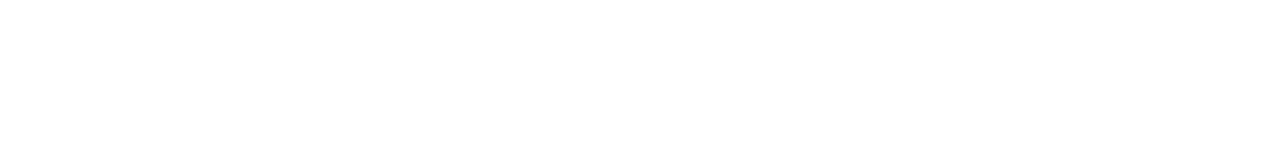
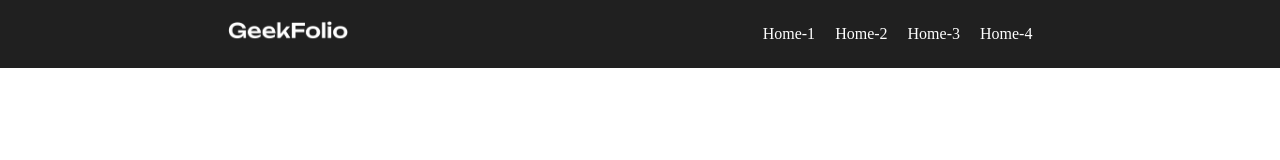
Before and after one commit to maruf318/digital-products, a plain HTML site: page index.html in a window 1280 px wide. Drawn offline with Linux system fonts and the light colour scheme.

Commit message:
added the navigator

```diff
--- a/index.html
+++ b/index.html
@@ -4,6 +4,25 @@
     <meta charset="UTF-8" />
     <meta name="viewport" content="width=device-width, initial-scale=1.0" />
     <title>Home</title>
+    <link rel="stylesheet" href="style.css" />
   </head>
-  <body></body>
+  <body>
+    <header>
+      <nav>
+        <div class="menu-container">
+          <div class="logo">
+            <img class="logo-photo" src="./logo/logo-light.png" alt="" />
+          </div>
+          <div class="menus">
+            <li class="item">Home-1</li>
+            <li class="item">Home-2</li>
+            <li class="item">Home-3</li>
+            <li class="item">Home-4</li>
+          </div>
+        </div>
+      </nav>
+    </header>
+    <main></main>
+    <footer></footer>
+  </body>
 </html>
--- /dev/null
+++ b/style.css
@@ -0,0 +1,28 @@
+* {
+  margin: 0px;
+  padding: 0px;
+}
+.menu-container {
+  background-color: rgb(32, 32, 32);
+  padding: 20px;
+  display: flex;
+  align-items: center;
+  justify-content: space-around;
+}
+.logo-photo {
+  width: 120px;
+}
+.menus {
+  color: white;
+  list-style: none;
+  display: flex;
+  justify-content: space-between;
+}
+.item {
+  margin-right: 10px;
+  padding-right: 10px;
+  cursor: pointer;
+}
+.item:hover {
+  color: blue;
+}
```
